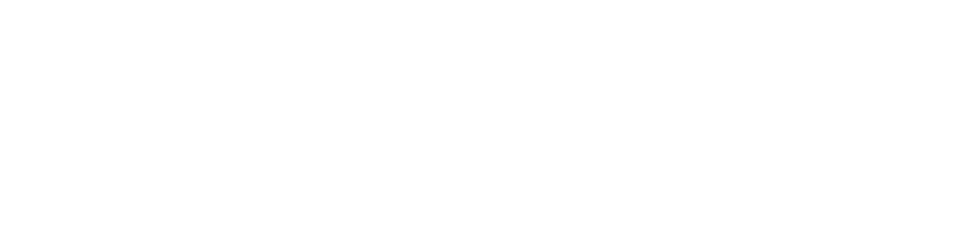
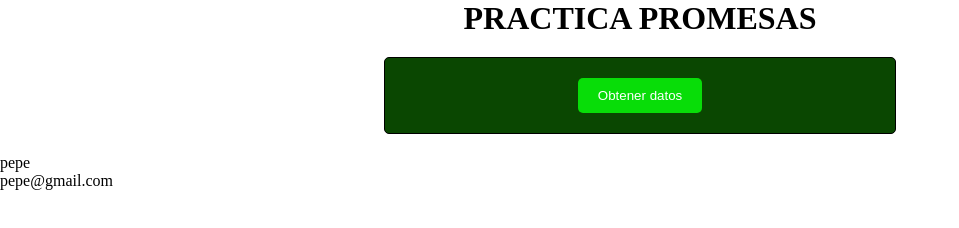
Before and after one commit to sebastisalazar/practica-promesas, a plain HTML site: page index.html in a window 1280 px wide. Shown: the whole page, without its empty margins (0-959 px from the left). Drawn offline with Linux system fonts and the light colour scheme.

Commit message:
ADD:creados promesas

```diff
--- a/index.html
+++ b/index.html
@@ -4,8 +4,27 @@
         <meta charset="UTF-8">
         <meta name="viewport" content="width=device-width, initial-scale=1.0">
         <title>Document</title>
-</head>
+        <link rel="stylesheet" href="main.css">
     <body>
+        <header>
+            <h1>practica promesas</h1>
+        </header>
+        <main>
+            <div class="contenedor">
+                <button id="btninfo"  class="btn-info">Obtener datos</button>
+            </div>
+            <section id="datosusuario" class ="datos-usuario">
+                <div id="datosdiv"></div>
+                <!--
+                    <div>
+                        <ul>
+                            <li>Nombre:</li>
+                            <li>Correo electronico</li>
+                        </ul>
+                    </div>
+                -->
+            </section>
+        </main>
             <script src="js/main.js"></script>
     </body>
 </html>
--- a/js/main.js
+++ b/js/main.js
@@ -0,0 +1,127 @@
+/*w
+    JavaScript:
+        Crea una función que simule una llamada a una API y devuelva una promesa.
+        La promesa debe resolverse después de un retraso simulado (por ejemplo, 2 segundos).
+        La promesa debe resolver con un objeto de usuario ficticio (nombre, correo electrónico).
+        Maneja la promesa usando .then() y .catch() para mostrar los datos en el contenedor o mostrar un mensaje de error en caso de fallo.
+
+*/
+
+
+const datos=[
+                {
+                    nombre:"pepe",
+                    email:"pepe@gmail.com"
+                }
+            ]
+
+const chivato=true;
+
+//SIMULACION
+function api(){
+    return chivato;
+}
+
+//LAMADA API
+const llamadaApi=(resulConnetion)=>{
+
+    return new Promise((resolve,reject)=>{
+        if(resulConnetion == true){
+            resolve(datos);
+        }else{
+            reject("No se han obtenido datos");
+        }
+    });
+
+}
+
+//RESUELVE PROMESA
+llamadaApi(api())
+    .then((respuesta)=>{
+        console.log( pintarResultado(respuesta))
+    })
+    .catch((error)=>{
+        console.log(error)
+    })
+
+//PINTA
+const pintarResultado=(respuesta)=>{
+
+    const fragmento=document.createDocumentFragment();
+    const datosDiv=document.querySelector('#datosdiv');
+
+    respuesta.forEach(element => {
+        const div=document.createElement('DIV')
+        const ul=document.createElement('UL')
+        const liNombre=document.createElement('LI')
+        const liCorreo=document.createElement('LI')
+
+        liNombre.textContent=element.nombre
+        liCorreo.textContent=element.email
+
+        div.append(ul)
+        ul.append(liNombre)
+        ul.append(liCorreo)
+        fragmento.append(div);
+    });
+
+    datosDiv.append(fragmento);
+
+}
+
+//console.log(llamadaApi(chivato));
+
+
+
+
+
+
+
+
+
+
+
+
+
+
+
+
+/*
+const datosUsuario = [
+  { id: 1 },
+  { nombre: "Pepe" },
+  { correo: "pepe@gmail.com" }
+]
+
+const getNombre = async () => {
+    const nombre = datosUsuario.find((item) => item.nombre === nombre)?.nombre;
+    if (nombre) return nombre;
+    else throw `El nombre con id ${id} no existe`;
+};
+
+const getCorreo = async () => {
+    const correo = datosUsuario.find((item) => item.correo === correo)?.correo;
+    if (correo) return correo;
+    else throw `El correo con id ${id} no existe`;
+}
+
+const getdatosUsuario = async () => {
+  try {
+    const nombre = await getNombre(nombre);
+    const correo = await getCorreo(correo);
+
+    return `el correo del usuario ${nombre} es ${correo}`;
+  } catch (error) {
+    throw error;
+  }
+};
+
+const id=1;
+
+getdatosUsuario(id)
+  .then((respuesta) => {
+    console.log(respuesta);
+  })
+  .catch((error) => {
+    console.log(error);
+  }); */
--- /dev/null
+++ b/main.css
@@ -0,0 +1,41 @@
+*{
+    margin: 0;
+    padding: 0;
+    box-sizing: border-box;
+    -webkit-box-sizing: border-box;
+    -moz-box-sizing: border-box;
+}
+
+h1{
+    width: 100%;
+    text-align: center;
+    font-size: 2rem;
+    text-transform: uppercase;
+}
+
+button {
+  background-color: rgb(8, 221, 8);
+  color: white;
+  padding: 10px 20px;
+  border: none;
+  border-radius: 5px;
+  cursor: pointer;
+  font-size: 1,5rem;
+}
+
+button:hover {
+  background-color: rgb(8, 161, 8);
+}
+
+.contenedor {
+    display: flex;
+    flex-direction: column;
+    align-items: center;
+    width: 40%;
+    margin: 20px auto;
+    padding: 20px;
+    background: #0a4701;
+    border: 1px solid #000;
+    border-radius: 5px;
+    font-family: sans-serif;
+}
```
Lines whose indentation alone changed are shown as unchanged.
